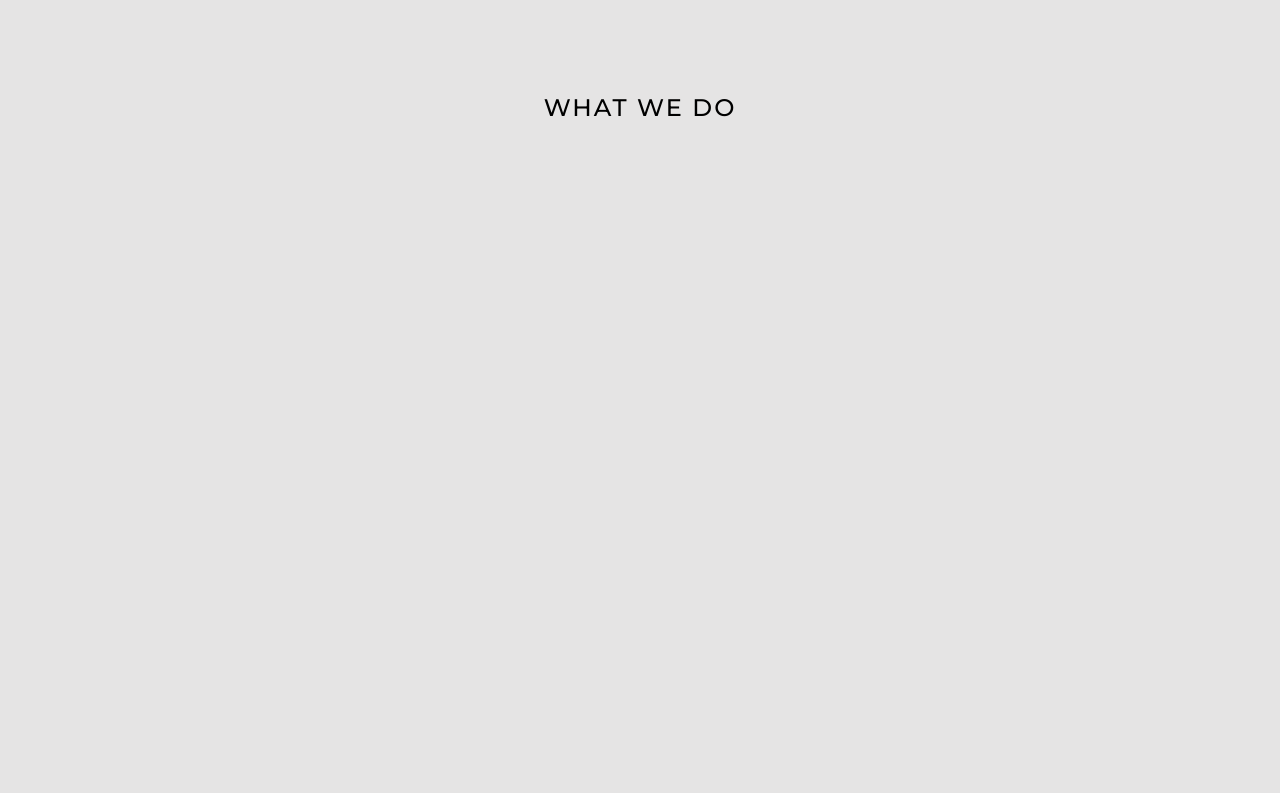
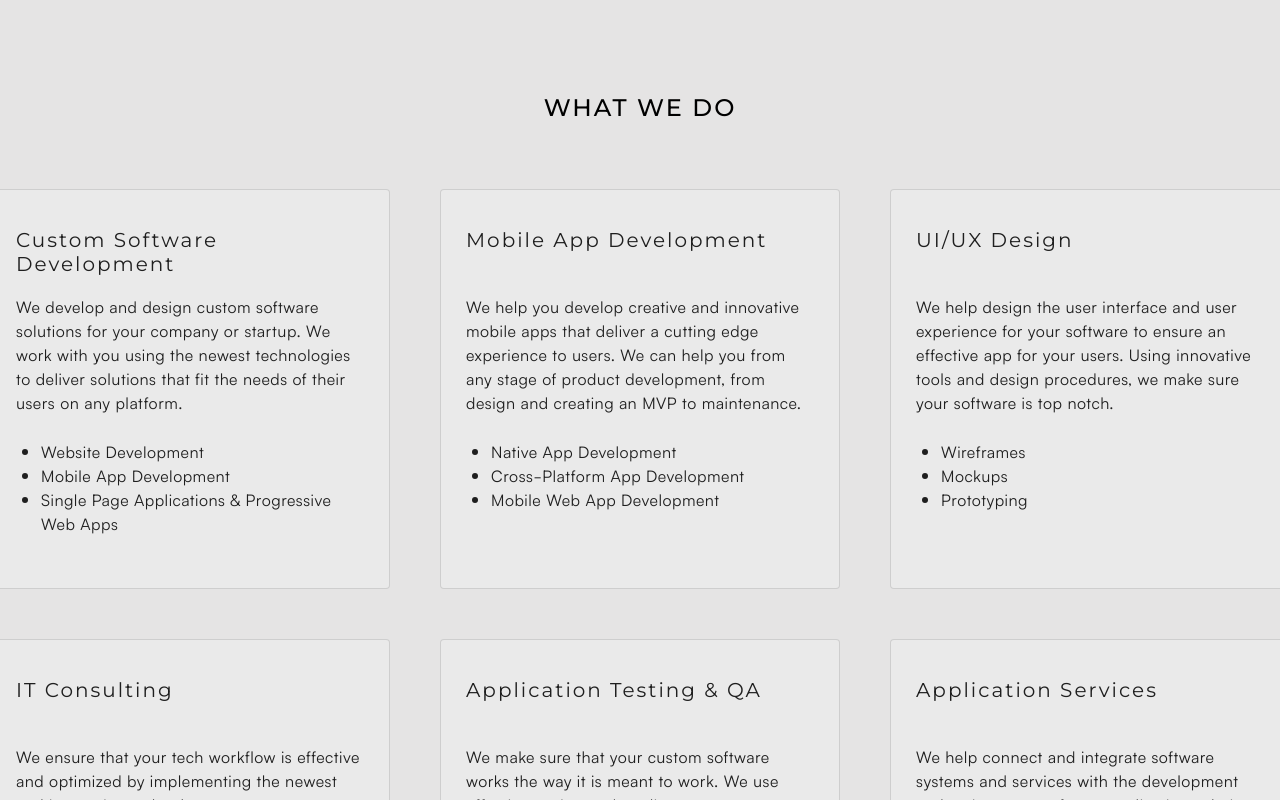
Before and after one commit to emanbau/hivio-design, a Next.js app: page / in a window 1280 px wide. Shown: the part 1660-2460 px from the top of the page. Built offline with nearby package versions, Linux system fonts and the light colour scheme.

Commit message:
Service Cards

```diff
--- a/pages/index.js
+++ b/pages/index.js
@@ -6,12 +6,31 @@ import { useNavbarContext } from '../contexts/NavbarContext';
 import Link from 'next/link';
 import Image from 'next/image';
 import Winery from '../assets/winery.jpg'
+import { services } from '../components/servicesCards/services';
+import Card from '@material-ui/core/Card';
 
 export default function Home() {
   // Navbar Context
   const navbarContext = useNavbarContext();
   // Navbar State
   const inNavbar = navbarContext.inNavbar;
+
+  // Services Component
+  const serviceCards = services.map((service) => {
+    return(
+      <Card key={service.service} variant='outlined' className={styles.serviceCard}>
+        <h1 className={styles.serviceCardHeader}>{service.service}</h1>
+        <p className={styles.serviceCardParagraph}>{service.paragraph}</p>
+        <ul className={styles.serviceCardList}>
+          {service.list.map((item) => {
+            return(
+              <li key={item} className={styles.serviceCardListItem}>{item}</li>
+            )
+          })}
+        </ul>
+      </Card>
+    )
+  })
 
   return (
     <div className={styles.container}>
@@ -53,7 +72,7 @@ export default function Home() {
         <div className={styles.servicesContainer} id='services'>
           <h1 className={styles.servicesHeader}>WHAT WE DO</h1>
           <div className={styles.servicesCardContainer}>
-
+            {serviceCards}
           </div>
         </div>
       </main>
--- a/styles/Home.module.scss
+++ b/styles/Home.module.scss
@@ -194,5 +194,31 @@
   .servicesCardContainer {
     display: grid;
     grid-template-columns: 400px 400px 400px;
+    grid-template-rows: 400px 400px 400px;
+    grid-gap: 50px;
+    margin-top: 50px;
+
+    .serviceCard {
+      background-color: #eaeaea;
+      padding: 25px;
+
+      .serviceCardHeader {
+        @extend %serviceCardHeader;
+        height: 50px;
+      }
+
+      .serviceCardParagraph {
+        @extend %serviceCardParagraph;
+      }
+
+      .serviceCardList {
+        margin: 25px 0 0 25px;
+        padding-left: 0;
+
+        .serviceCardListItem {
+          @extend %serviceCardParagraph;
+        }
+      }
+    }
   }
 }
--- a/styles/inheritance.scss
+++ b/styles/inheritance.scss
@@ -83,9 +83,23 @@
   font-size: 24px;
 }
 
+%serviceCardHeader {
+  font-family: "Montserrat", sans-serif;
+  font-weight: 400;
+  letter-spacing: 2px;
+  font-size: 20px;
+}
+
+%serviceCardParagraph {
+  font-family: "Satoshi", sans-serif;
+  font-variation-settings: "wght" 400;
+  letter-spacing: 0.5px;
+  font-size: 16px;
+}
+
 %sectionContainer {
   width: 100vw;
-  height: 100vh;
+  height: fit-content;
   display: flex;
   flex-direction: column;
   align-items: center;
```
